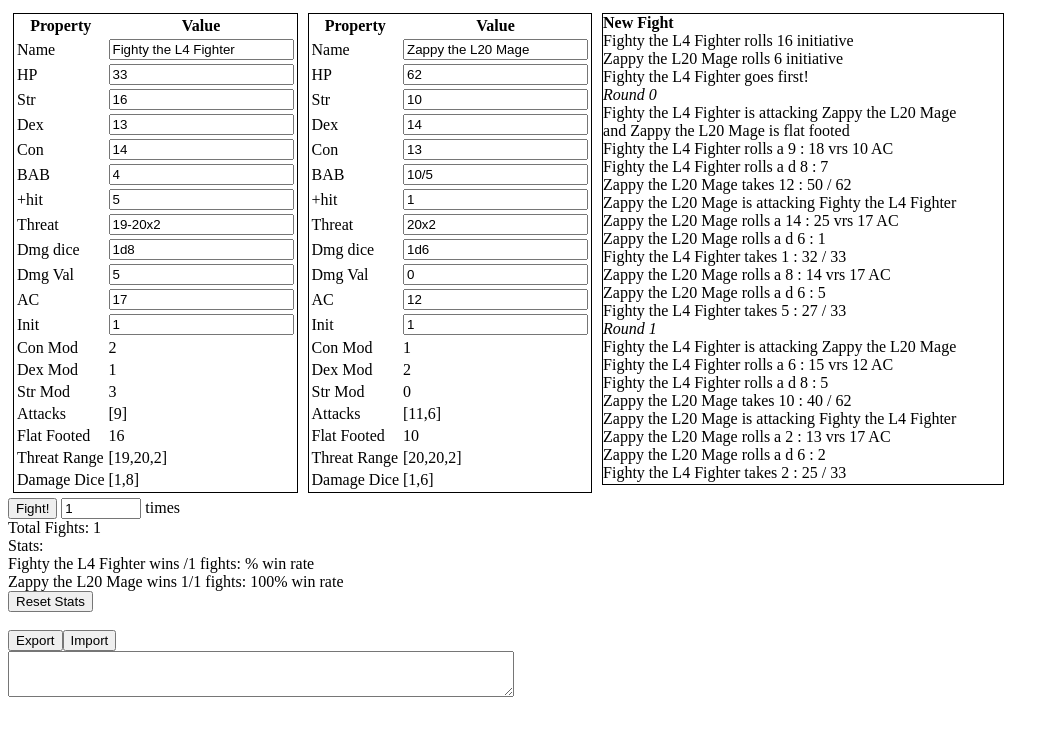
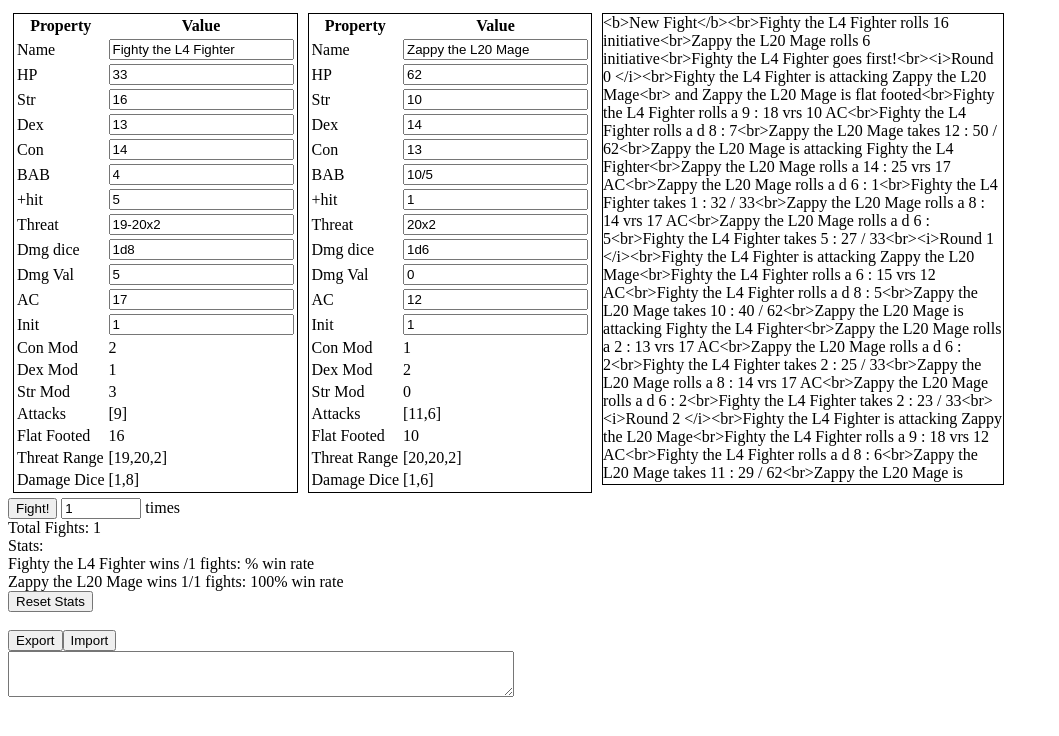
Before and after one commit to josephduchesne/melee-combat-simulator, a plain HTML site: page index.html in a window 1280 px wide. Both pictures are taken after a click on the button "Fight!". Shown: the whole page, without its empty margins (0-1059 px from the left). Drawn offline with nearby package versions, Linux system fonts and the light colour scheme.

Commit message:
Tweaked combat log

```diff
--- a/index.html
+++ b/index.html
@@ -32,8 +32,8 @@
     </table>
 
   </div>
-  <div id='combatLog' style='float:left; border: 1px solid black; margin:5px; width: 400px; height: 470px; overflow-y: scroll;'>
-
+  <div style='float:left; border: 1px solid black; margin:5px; width: 400px; height: 470px; overflow-y: scroll;'>
+    {{combatLog}}
   </div>
 
   <div style="clear:both;"></div>
--- a/script.js
+++ b/script.js
@@ -60,9 +60,9 @@ MartialSim.controller('MartialSimEditor', ['$scope','$location', function($scope
 
   $scope.fightCount = 1;
 
-
+  $scope.combatLog = "";
   $scope.log = function(){
-    document.getElementById('combatLog').innerHTML += Array.prototype.slice.call(arguments).join(' ')+"<br>";
+    $scope.combatLog += Array.prototype.slice.call(arguments).join(' ')+"<br>";
   }
 
   $scope.save = function(){
@@ -132,6 +132,8 @@ MartialSim.controller('MartialSimEditor', ['$scope','$location', function($scope
 
   $scope.fights = 0;
   $scope.stats = [];
+
+
 
   $scope.attack = function(c,e,max_attacks,allow_fumbles) {
 
```
